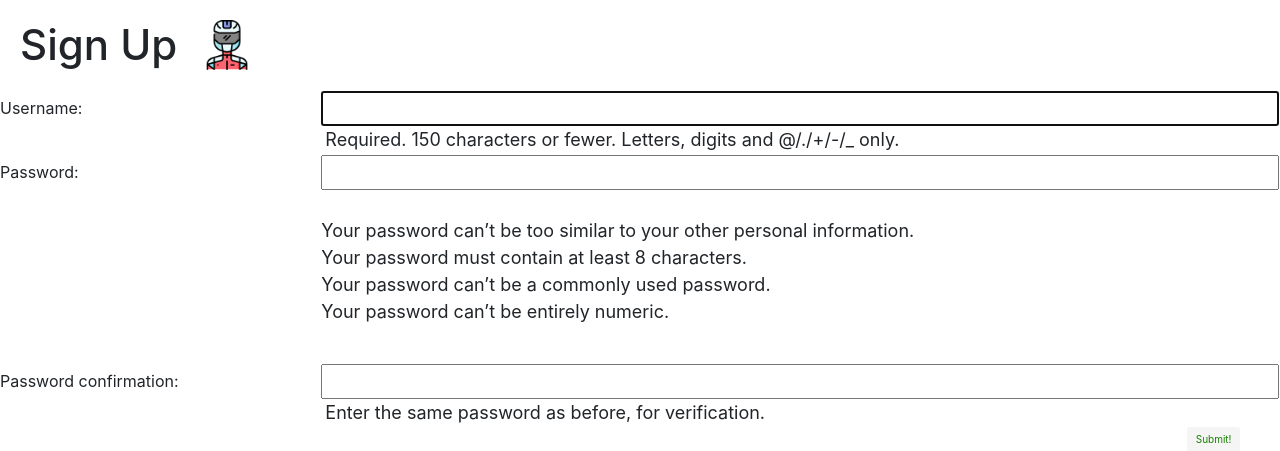
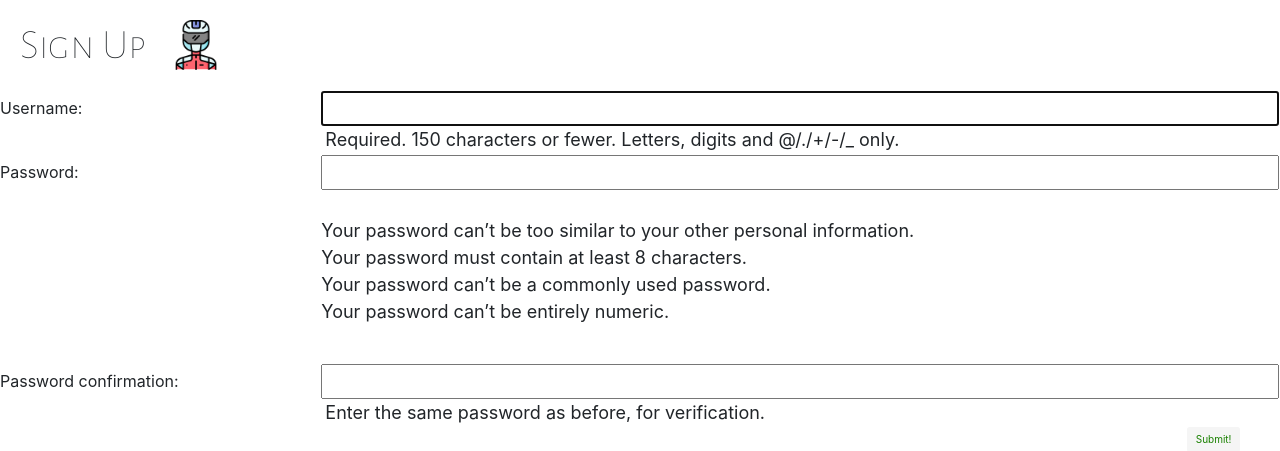
Before and after one commit to sforesi/clutch_up, a Django app: page /accounts/signup/ in a window 1280 px wide. Shown: the part 84-535 px from the top of the page. Run offline with Django 3.2, Linux system fonts and the light colour scheme; some libraries are stand-ins or nearby versions.

Commit message:
update styling and format in form.css/html

```diff
--- a/main_app/static/css/form.css
+++ b/main_app/static/css/form.css
@@ -2,6 +2,10 @@
   display: flex;
   flex-direction: column;
   width: 100%;
+}
+
+.page-header {
+  font-family: 'Alegreya Sans SC', sans-serif;
 }
 
 table {
```
Also changed, not shown: main_app/static/css/trip-detail.css (+1 -196 lines).
